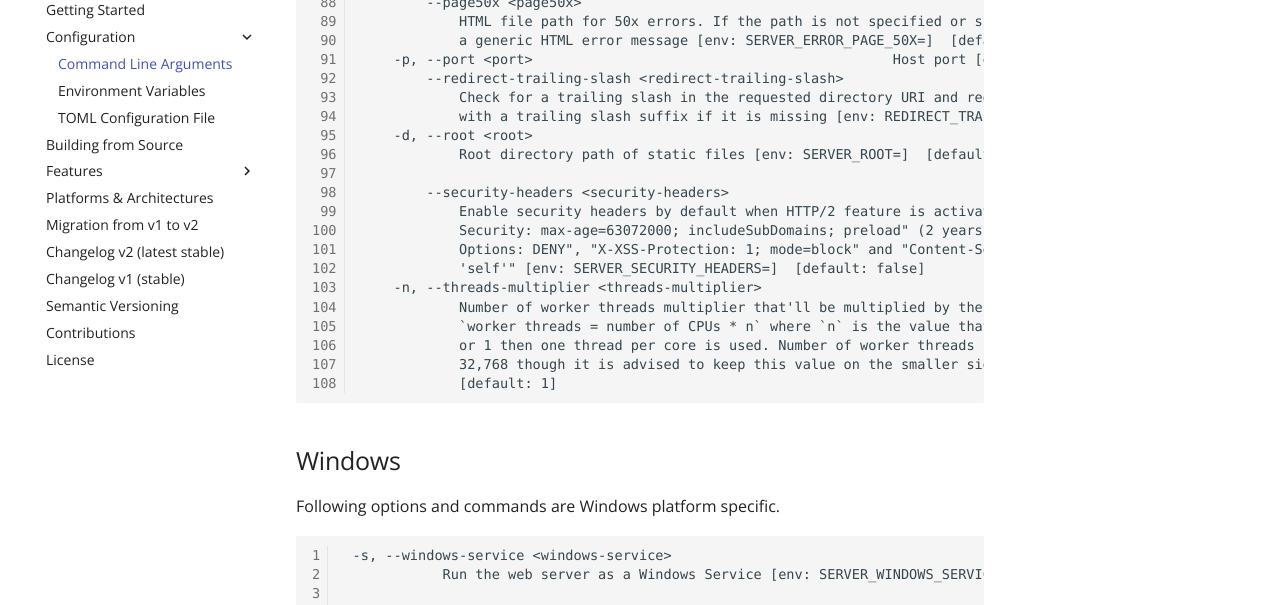
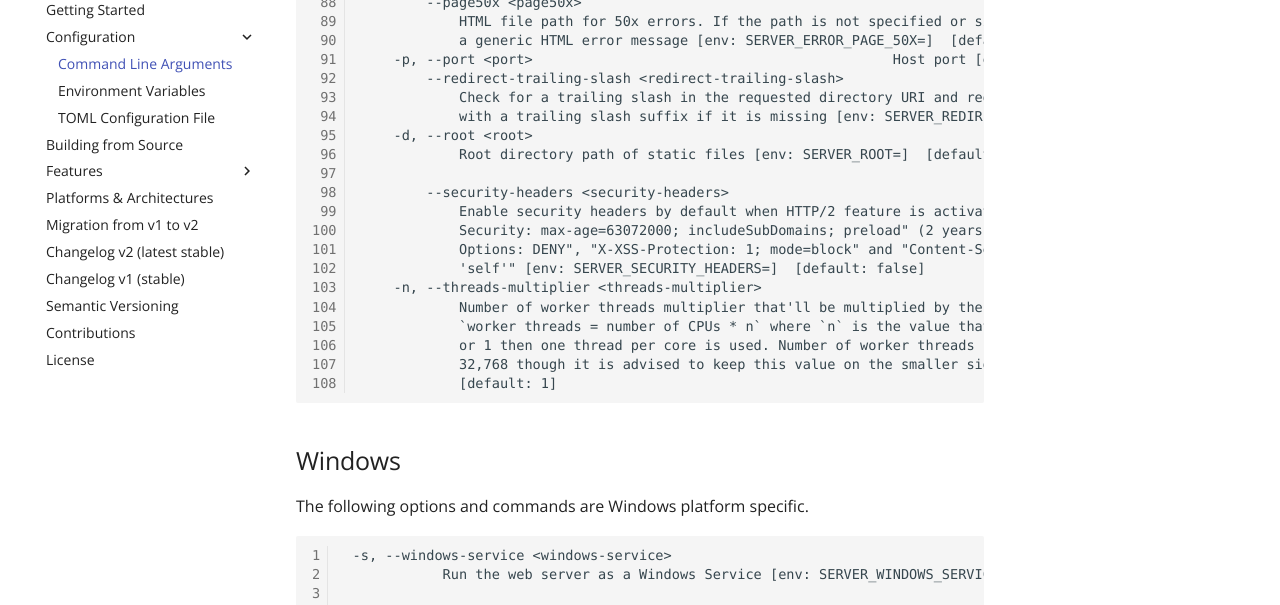
Before and after one commit to static-web-server/static-web-server, an MkDocs documentation site: the page built from docs/content/configuration/command-line-arguments.md, in a window 1280 px wide and 900 px high, scrolled down 1877 px. Shown: the part 152-757 px from the top of the window. Built offline with MkDocs 1.6.1 and Material for MkDocs 9.7.7, drawn with Linux system fonts in a browser that asks for light colours; some web fonts are replaced; comment, search, counter and statistics services are not loaded.

Commit message:
fix: missing `SERVER` prefix for `redirect-trailing-slash` feature (#161)
BREAKING:
this fix is a breaking change only if the previous
`REDIRECT_TRAILING_SLASH` env was used explicitly.
Otherwise, if not set/used (default behavior) then there is no impact.

ADVICE:
we highly encourage users to update `REDIRECT_TRAILING_SLASH` with
`SERVER_REDIRECT_TRAILING_SLASH` for consistency reasons.

````diff
--- a/docs/content/configuration/command-line-arguments.md
+++ b/docs/content/configuration/command-line-arguments.md
@@ -101,7 +101,7 @@ OPTIONS:
     -p, --port <port>                                            Host port [env: SERVER_PORT=]  [default: 80]
         --redirect-trailing-slash <redirect-trailing-slash>
             Check for a trailing slash in the requested directory URI and redirect permanently (308) to the same path
-            with a trailing slash suffix if it is missing [env: REDIRECT_TRAILING_SLASH=]  [default: true]
+            with a trailing slash suffix if it is missing [env: SERVER_REDIRECT_TRAILING_SLASH=]  [default: true]
     -d, --root <root>
             Root directory path of static files [env: SERVER_ROOT=]  [default: ./public]
 
@@ -120,7 +120,7 @@ OPTIONS:
 
 ## Windows
 
-Following options and commands are Windows platform specific.
+The following options and commands are Windows platform specific.
 
 ```
  -s, --windows-service <windows-service>
````
Also changed, not shown: docs/content/configuration/environment-variables.md (+1 -1 lines), 1 other file.
